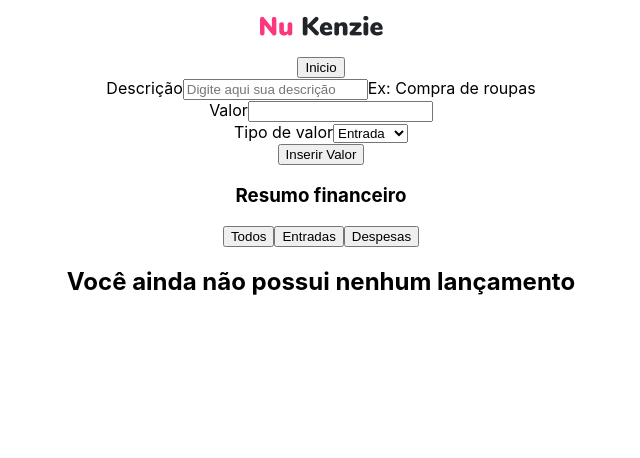
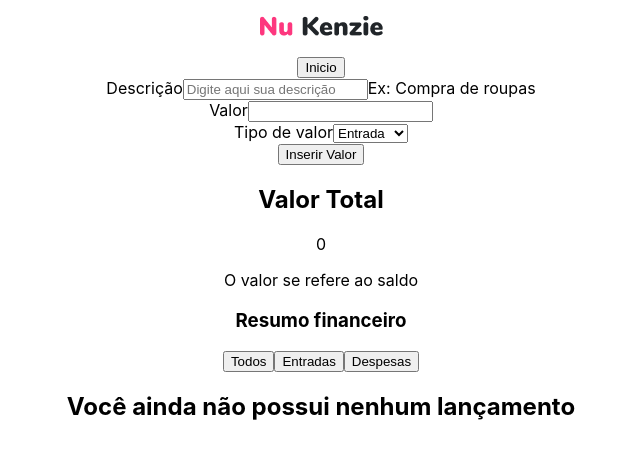
Before and after one commit to fernando-izar/160-NuKenzie, a React (Create React App) app: page / in a window 1280 px wide. Both pictures are taken after a click on the button "Iniciar". Shown: the top 458 px of the page, without its empty margins (319-959 px from the left). Built offline with nearby package versions, Linux system fonts and the light colour scheme.

Commit message:
feat: jsx finished

```diff
--- a/src/App.jsx
+++ b/src/App.jsx
@@ -2,6 +2,7 @@ import Form from "./components/Form";
 import List from "./components/List";
 import logo from "./img/Nu_Kenzie.png";
 import InitialPage from "./components/InitialPage";
+import TotalMoney from "./components/TotalMoney";
 
 import { useState } from "react";
 
@@ -28,12 +29,18 @@ function App() {
         <button onClick={changePage}>Inicio</button>
       </header>
       <main className="main">
+        <div>
           <section className="section-form">
             <Form
               listTransactions={listTransactions}
               setListTransactions={setListTransactions}
             />
           </section>
+          <section className="section-total-money">
+            <TotalMoney listTransactions={listTransactions} />
+          </section>
+        </div>
+
         <section className="section-list">
           <List
             listTransactions={listTransactions}
--- /dev/null
+++ b/src/components/TotalMoney/index.jsx
@@ -0,0 +1,20 @@
+import "./style.css";
+
+function TotalMoney({ listTransactions }) {
+  const totalMoney = listTransactions.reduce(
+    (acc, value) => (acc += value.value),
+    0
+  );
+
+  return (
+    <div>
+      <div>
+        <h2>Valor Total</h2>
+        <p>{totalMoney}</p>
+      </div>
+      <p>O valor se refere ao saldo</p>
+    </div>
+  );
+}
+
+export default TotalMoney;
```
Also changed, not shown: src/components/TotalMoney/style.css (added). Lines whose indentation alone changed are shown as unchanged.
